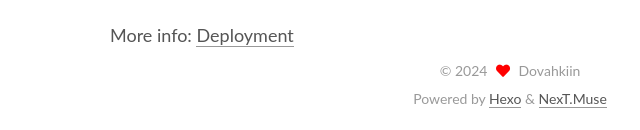
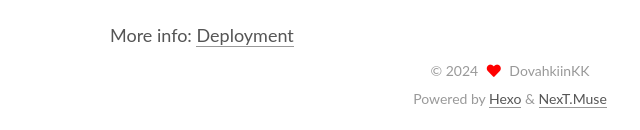
Before and after one commit to DovahkiinKK/DovahkiinKK.github.io, a plain HTML site: page index.html in a window 1280 px wide. Shown: the part 1234-1364 px from the top of the page, 130-770 px from the left. Drawn offline with Linux system fonts and the light colour scheme; files that its build step writes are made by us from their sources; files whose address does not match are found by name.

Commit message:
Site updated: 2024-10-06 13:12:22

```diff
--- a/index.html
+++ b/index.html
@@ -25,7 +25,7 @@
 <meta property="og:url" content="https://github.com/DovahkiinKK/DovahkiinKK.git/index.html">
 <meta property="og:site_name" content="Hexo">
 <meta property="og:locale" content="en_US">
-<meta property="article:author" content="Dovahkiin">
+<meta property="article:author" content="DovahkiinKK">
 <meta name="twitter:card" content="summary">
 
 <link rel="canonical" href="https://github.com/DovahkiinKK/DovahkiinKK.git/">
@@ -149,7 +149,7 @@
 
     <span hidden itemprop="author" itemscope itemtype="http://schema.org/Person">
       <meta itemprop="image" content="/DovahkiinKK/DovahkiinKK.git/images/avatar.gif">
-      <meta itemprop="name" content="Dovahkiin">
+      <meta itemprop="name" content="DovahkiinKK">
       <meta itemprop="description" content="">
     </span>
 
@@ -270,7 +270,7 @@
 
       <div class="site-overview-wrap sidebar-panel">
         <div class="site-author motion-element" itemprop="author" itemscope itemtype="http://schema.org/Person">
-  <p class="site-author-name" itemprop="name">Dovahkiin</p>
+  <p class="site-author-name" itemprop="name">DovahkiinKK</p>
   <div class="site-description" itemprop="description"></div>
 </div>
 <div class="site-state-wrap motion-element">
@@ -310,7 +310,7 @@
   <span class="with-love">
     <i class="fa fa-heart"></i>
   </span>
-  <span class="author" itemprop="copyrightHolder">Dovahkiin</span>
+  <span class="author" itemprop="copyrightHolder">DovahkiinKK</span>
 </div>
   <div class="powered-by">Powered by <a href="https://hexo.io/" class="theme-link" rel="noopener" target="_blank">Hexo</a> & <a href="https://muse.theme-next.org/" class="theme-link" rel="noopener" target="_blank">NexT.Muse</a>
   </div>
```
Also changed, not shown: 2024/10/05/hello-world/index.html (+4 -4 lines), archives/2024/10/index.html (+3 -3 lines), archives/2024/index.html (+3 -3 lines), archives/index.html (+3 -3 lines).
